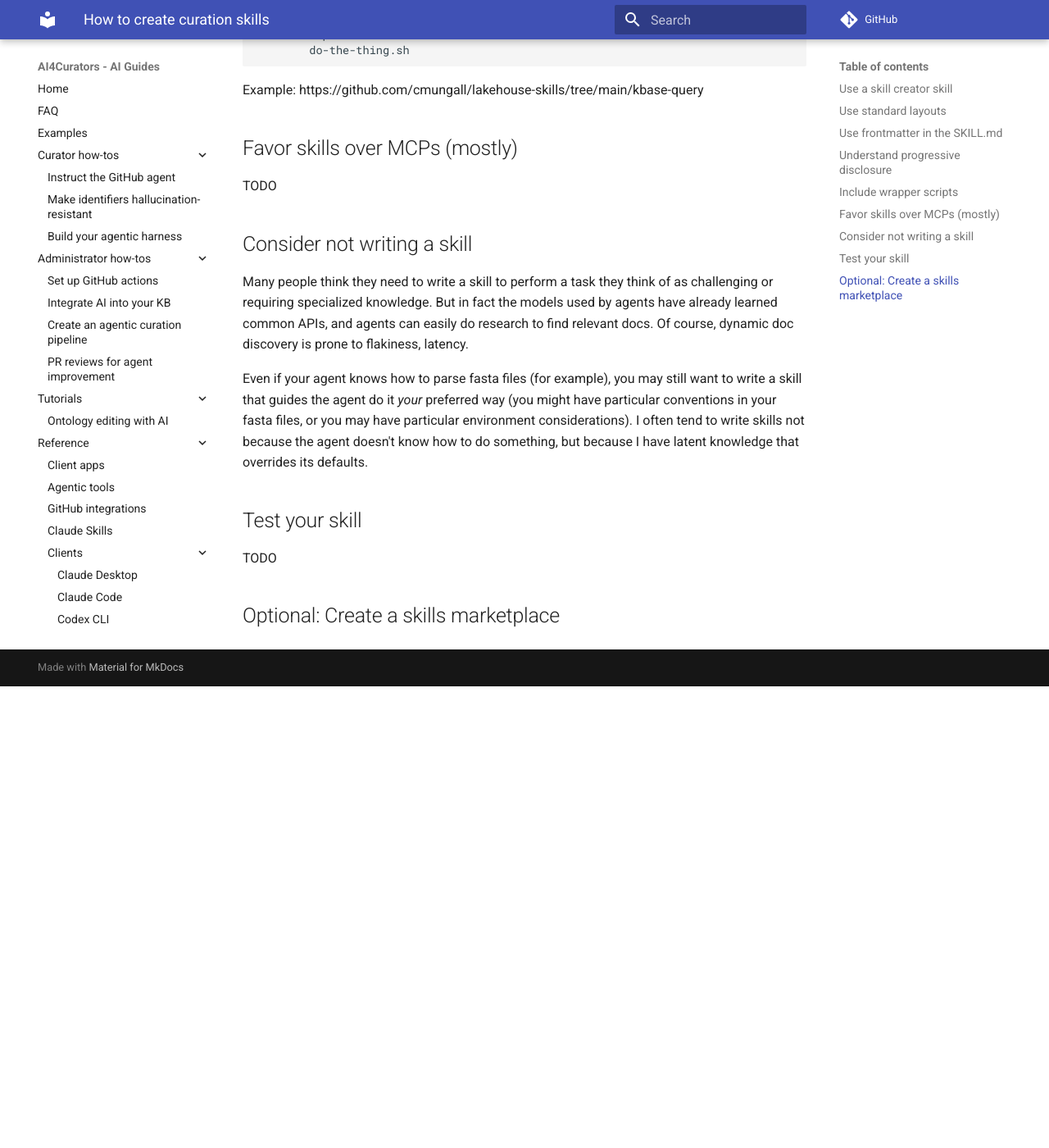
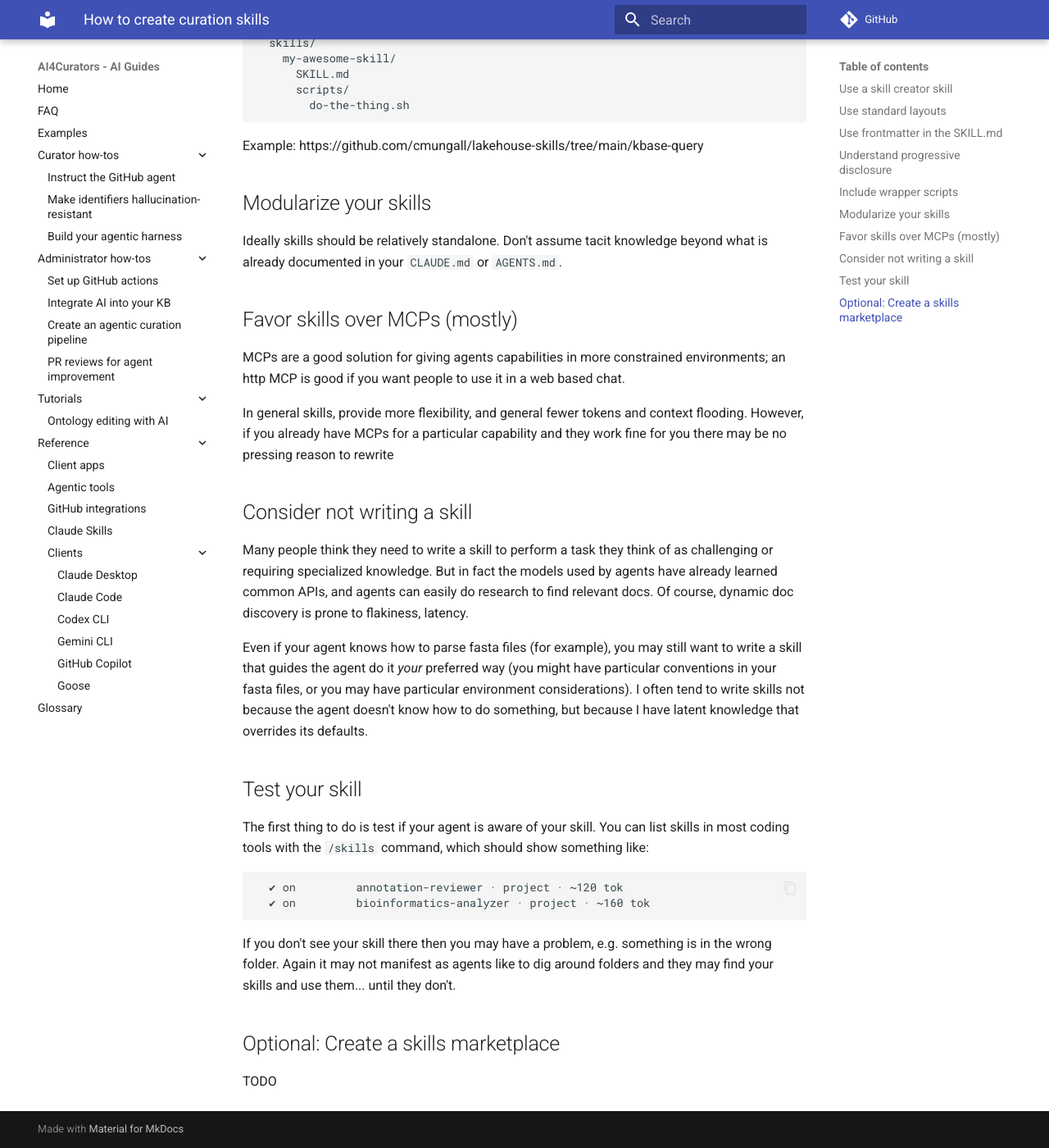
Before and after one commit to ai4curation/aidocs, an MkDocs documentation site: the page built from docs/how-tos/author-skills.md, in a window 1280 px wide and 1400 px high, scrolled down 3164 px. Shown: the whole window at 82% size. Built offline with MkDocs 1.6.1 and Material for MkDocs 9.7.7, drawn with Linux system fonts in a browser that asks for light colours; comment, search, counter and statistics services are not loaded; before the commit the page ends 4001 px from its top, so only the background shows below that; some of the changed text lies outside the part shown.

Commit message:
Enhance author skills documentation with new sections
Added sections on modularizing skills, favoring skills over MCPs, and testing skills. Included notes on YAML syntax and practical consequences of skill invocation.

````diff
--- a/docs/how-tos/author-skills.md
+++ b/docs/how-tos/author-skills.md
@@ -83,6 +83,8 @@
 It may be possible to get away without writing frontmatter -- if you don't include it claude code will default to the directory name for `name` and the first paragraph of the markdown as `description`. But by including
 the frontmatter, you make the separation clearer for other *humans* who come after you and edit the markdown.
 
+You should also make sure you follow yaml syntax. Annoyingly, claude code can be lenient on broken yaml, which can burn you when you try and use the skill with another agent harness.
+
 ## Understand progressive disclosure
 
 The Claude docs give you the three levels cleanly: (1) name + description preloaded into the system prompt so the agent knows the skill exists; (2) the full SKILL.md body, loaded only when the skill is invoked; (3) bundled files (reference.md, scripts, examples) referenced from SKILL.md and loaded only when the agent decides it needs them. Worth adding the practical consequence: keep SKILL.md lean because once invoked it stays in context for the rest of the session, and push bulky reference material to level-3 files.
@@ -118,9 +120,15 @@
 
 Example: https://github.com/cmungall/lakehouse-skills/tree/main/kbase-query
 
+## Modularize your skills
+
+Ideally skills should be relatively standalone. Don't assume tacit knowledge beyond what is already documented in your `CLAUDE.md` or `AGENTS.md`.
+
 ## Favor skills over MCPs (mostly)
 
-TODO
+MCPs are a good solution for giving agents capabilities in more constrained environments; an http MCP is good if you want people to use it in a web based chat.
+
+In general skills, provide more flexibility, and general fewer tokens and context flooding. However, if you already have MCPs for a particular capability and they work fine for you there may be no pressing reason to rewrite
 
 ## Consider not writing a skill
 
@@ -133,6 +141,16 @@
 
 ## Test your skill
 
-TODO
+The first thing to do is test if your agent is aware of your skill. You can list skills in most coding tools with the `/skills` command, which should show something like:
+
+```
+  ✔ on         annotation-reviewer · project · ~120 tok
+  ✔ on         bioinformatics-analyzer · project · ~160 tok
+```
+
+If you don't see your skill there then you may have a problem, e.g. something is in the wrong folder. Again it may not manifest as agents like to dig around folders and they may find your skills
+and use them... until they don't.
 
 ## Optional: Create a skills marketplace
+
+TODO
````
